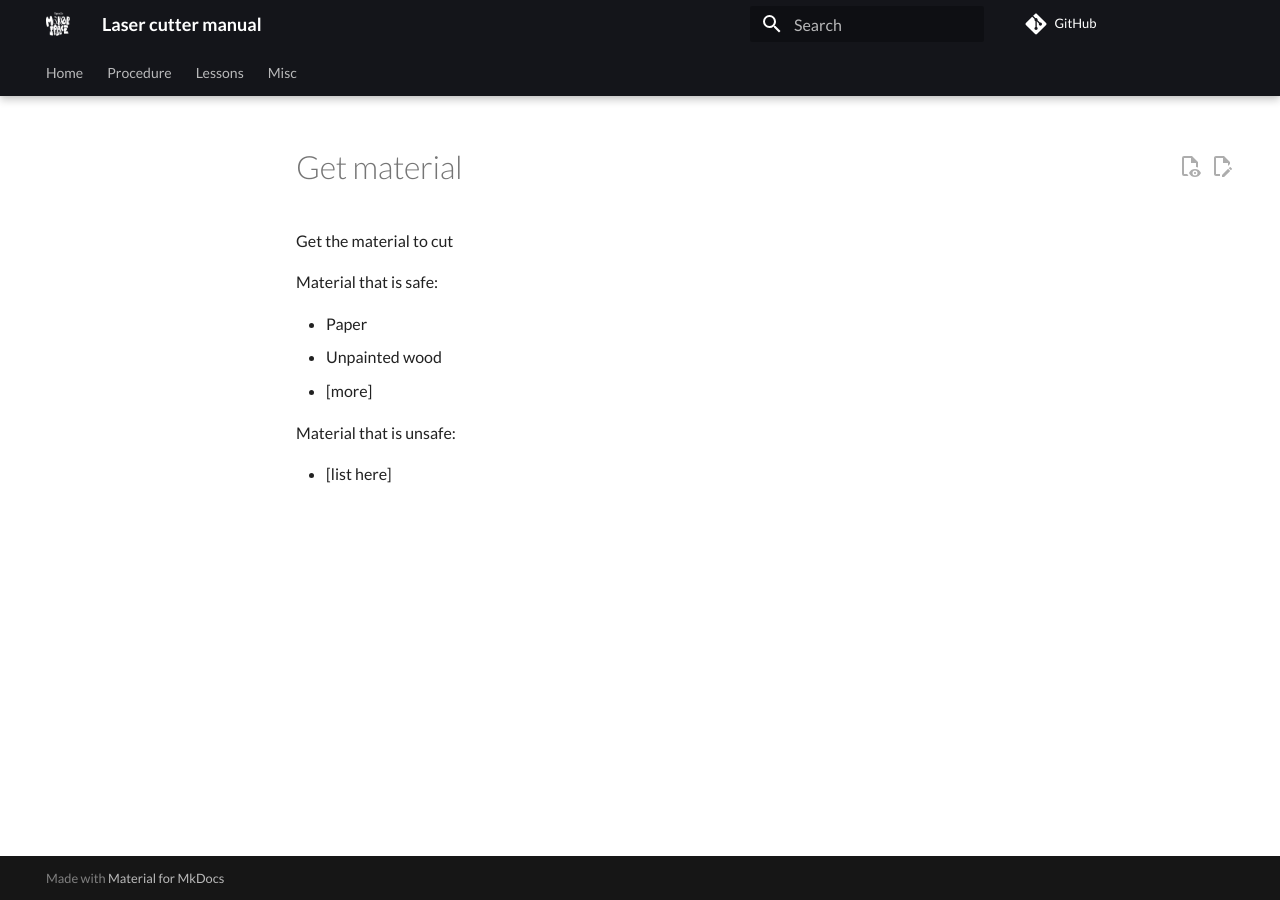
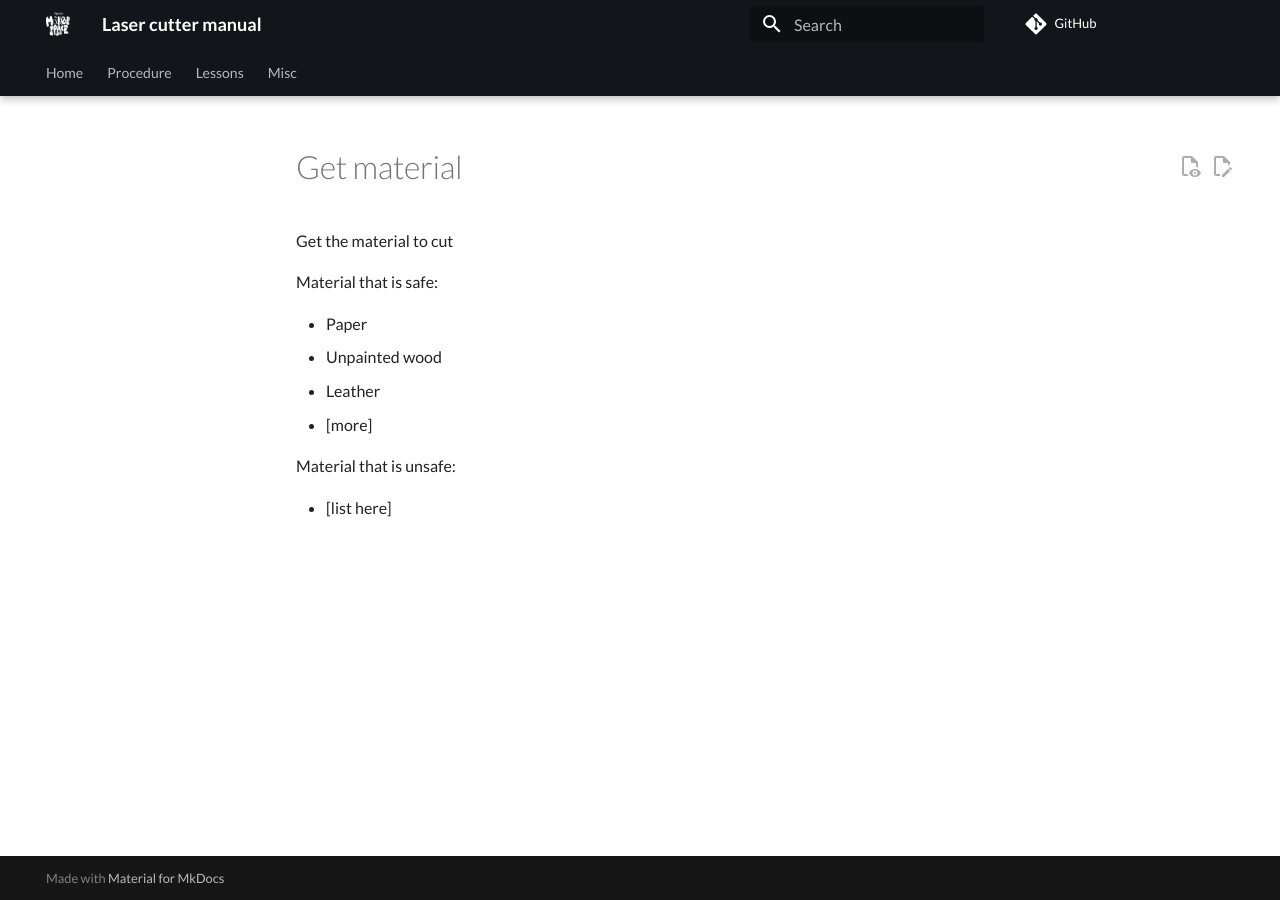
Before and after one commit to uppsala-makerspace/laser_cutter_guide, an MkDocs documentation site: the page built from docs/steps/get_material.md, in a window 1280 px wide. Built offline with MkDocs 1.6.1 and Material for MkDocs 9.7.7, drawn with Linux system fonts in a browser that asks for light colours; comment, search, counter and statistics services are not loaded.

Commit message:
Update get_material.md added leather as safe material

```diff
--- a/docs/steps/get_material.md
+++ b/docs/steps/get_material.md
@@ -15,6 +15,7 @@ Material that is safe:
 
 - Paper
 - Unpainted wood
+- Leather
 - [more]
 
 Material that is unsafe:
```
